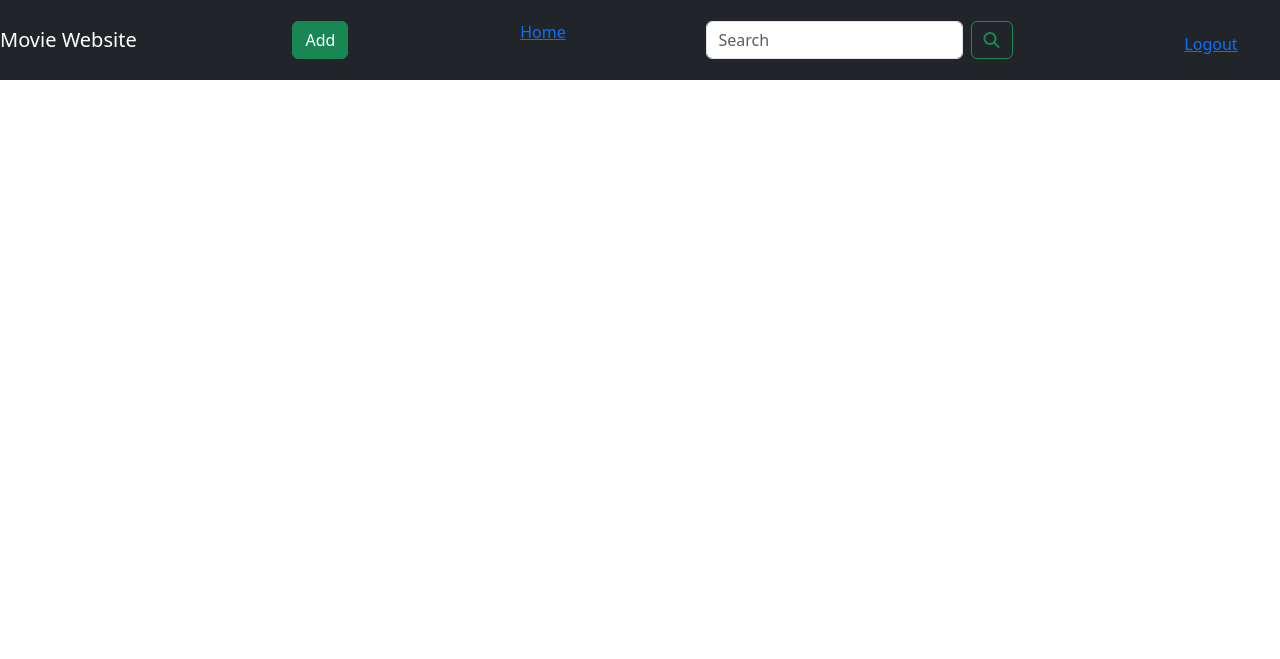
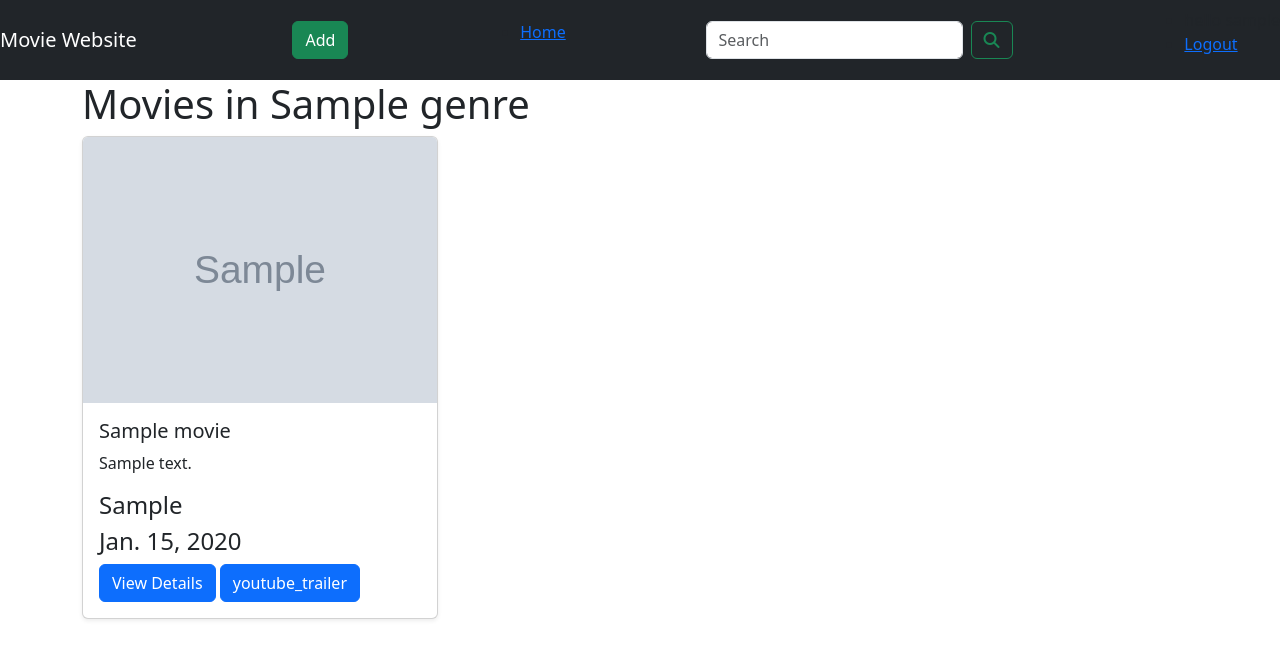
Before and after one commit to pythoninmakesinfo/moviewebsite, a Django app: template template/genres.html in a window 1280 px wide. Shown: the top 659 px of the page. Run offline with Django 4.2, Linux system fonts and the light colour scheme; a user stored in the database is signed in; tables that the repository leaves empty hold one stand-in row (values such as "Sample post"); the template is opened without the code that fills it: values that come from a table or form of the project are taken from there, most other values are stand-ins (such as "Sample title", 1, 10 or a date in 2020); grey boxes marked "Sample" are stand-in pictures; some libraries are stand-ins or nearby versions.

Commit message:
Update genres.html

```diff
--- a/template/genres.html
+++ b/template/genres.html
@@ -1,75 +1,27 @@
 {% extends 'base.html' %}
-{% load static %}
-{% block metadescription %}
-     {% if category %}
-        {{category.description|truncatewords:155 }}
-{% else %}
-  welcome to ABC store where you can buys different items...
-{% endif %}
-{% endblock %}
-{% block title %}
- {% if genres%}
-        {{genres.name}}-ABC Store
-{% else %}
-   See our new collections -ABC Store
-{% endif %}
-{% endblock %}
-{% block content %}
-{% if genres %}
-<div>
-  <div class="row my_row_class">
-    <div class="mx_auto">
-    <p><a href="{% url 'moviewebsiteapp:detail' %}">our movies collection</a></p>
-  </div>
+{% block title %}Movies in {{ genre.name }}{% endblock %}
+{% block body %}
+<div class="container">
+    <h1>Movies in {{ genre.name }}</h1>
+    <div class="row">
+        {% for movie in movies %}
+            <div class="col-md-4">
+                <div class="card mb-4 shadow-sm">
+                    <img class="card-img-top" src="{{ movie.img.url }}" alt="{{ movie.name }}">
+                    <div class="card-body">
+                        <h5 class="card-title">{{ movie.name }}</h5>
+                        <p class="card-text">{{ movie.desc }}</p>
+                        <h4>{{movie.actors}}</h4>
+                         <h4>{{movie.date}}</h4>
+
+                        <a href="{% url 'moviewebsiteapp:detail' movie.id %}" class="btn btn-primary">View Details</a>
+                         <a href="{{movie.youtube_trailer}}" class="btn btn-primary">youtube_trailer</a>
+                    </div>
+                </div>
+            </div>
+        {% empty %}
+            <p>No movies found in this genre.</p>
+        {% endfor %}
     </div>
 </div>
-{% endif %}
-<div class="mx_auto">
-  {% if category %}
-  <img class="my_image" src="{{genres.image.url}}" alt="{{genres.name}}" height="500px;" width="1100px;">
-</div>
-<br>
-<div>
-  <h1 class="text-center my_title">{{genres.name}}</h1>
-
-
-</div>
-{% else %}
-<div>
- <div class="mx_auto">
-        <p><a href="{% url 'moviewebsiteapp:detail' %}">Home</a><a href="{{movies.genres.get_url}}">{{movies.genres}}</a>{{movies.name}}</p>
-    </div>
-
-<br>
-<div>
-  <h1 class="text-center my_title">Our Products Collections</h1>
-  <p class="text-justify">Lorem ipsum dolor sit amet, consectetur adipiscing elit. Nulla in tortor ac lectus cursus molestie sed non dolor. Vivamus semper, odio sit amet pharetra cursus, augue sem fermentum nibh, nec mattis libero eros ac tellus. Duis at convallis eros, vitae tincidunt massa. Nunc aliquet volutpat ultricies. Fusce suscipit massa in nisi commodo pellentesque. Morbi a est dignissim, aliquet elit venenatis, gravida eros. Aenean auctor quam quis libero ullamcorper, ac dictum sapien viverra.</p>
-</div>
-{% endif %}
-<div class="container">
-  <div class="row mx_auto">
-    {% for movie in movies.object_list %}
-    <div class="my_bottom_margin col-9 col-sm-12  col-md-4 col-lg-4">
-    <div class="card text-center " style=min-width:18em;">
-      <a href="{{movie.get_url}}"><img class="card-img-top my_image" src="{{movies.image.url}}" alt="{{movies.name}}" height="200px;" width="200px;" ></a>
-      <div class="card-body">
-        <h4>{{movies.name}}</h4>
-
-      </div>
-    </div>
-  </div>
-    {% endfor %}
-  </div>
-   <div class="mx_auto">
-       {% if movies.paginator.num_pages > 1 %}
-       {% endif %}<hr>
-        <div class="text-center">
-            {% for pg in moviess.paginator.page_range %}
-            <a href="?page={{pg}}" class="btn btn-light btn-sm {% if movies.number == pg %} active {% endif %}">{{pg}}</a>
-            {% endfor %}
-        </div>
-        {% endblock %}
-  <br>
-</div>
-</div>
-</div>
+{% endblock %}
```
